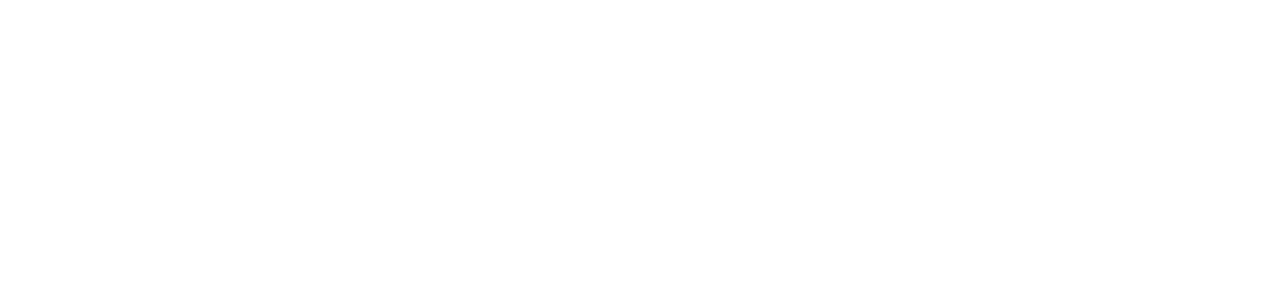
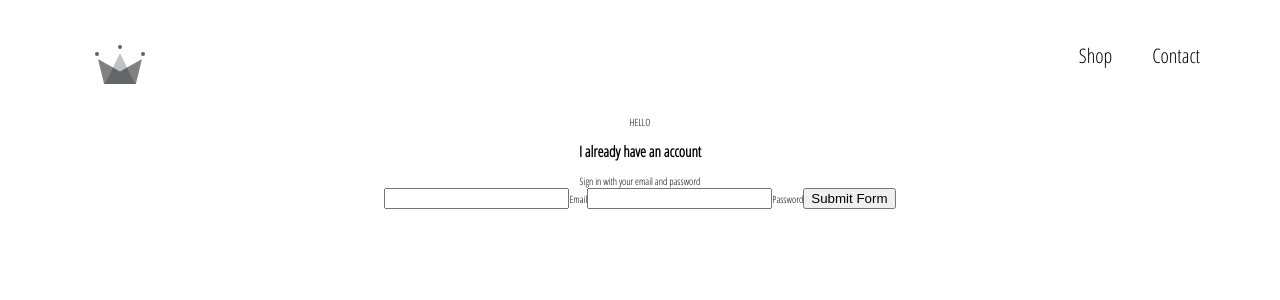
Before and after one commit to chris510/Palm-Clothing, a React (Create React App) app: page /signin in a window 1280 px wide. Shown: the top 300 px of the page. Built offline with nearby package versions, Linux system fonts and the light colour scheme.

Commit message:
Add sign in form

```diff
--- a/src/App.css
+++ b/src/App.css
@@ -4,3 +4,8 @@
   font-family: 'Open Sans Condensed';
   padding: 2rem 6rem;
 }
+
+a {
+  text-decoration: none;
+  color: black;
+}
--- a/src/App.js
+++ b/src/App.js
@@ -2,15 +2,20 @@
 import { Route, Switch } from 'react-router-dom';
 import './App.css';
 
+import Header from './components/header/header.component';
 import HomePage from './pages/homepage/homepage.component';
 import ShopPage from './pages/shop/shop.component';
+import Session from './pages/session/session.component'
+
 
 function App() {
   return (
     <div className="App">
+      <Header></Header>
       <Switch>
         <Route exact path="/" component={HomePage}></Route>
         <Route path="/shop" component={ShopPage}></Route>
+        <Route path="/signin" component={Session}></Route>
       </Switch>
     </div>
   )
--- /dev/null
+++ b/src/components/header/header.component.jsx
@@ -0,0 +1,19 @@
+import React from 'react';
+import { Link } from 'react-router-dom';
+import { ReactComponent as Logo } from '../../crown.svg'
+
+import './header.styles.scss';
+
+const Header = () => (
+  <div className="header">
+    <Link className="logo-container" to="/">
+      <Logo></Logo>
+    </Link>
+    <div className="options">
+      <Link className="option" to="./shop">Shop</Link>
+      <Link className="option" to="./shop">Contact</Link>
+    </div>
+  </div>
+)
+
+export default Header;
--- /dev/null
+++ b/src/components/header/header.styles.scss
@@ -0,0 +1,31 @@
+.header {
+  height: 7rem;
+  width: 100%;
+  display: flex;
+  justify-content: space-between;
+  margin-bottom: 2.5rem;
+
+  .logo-container {
+    height: 100%;
+    width: 7rem;
+    padding: 2.5rem;
+  }
+
+  .options {
+    width: 50%;
+    height: 100%;
+    display: flex;
+    align-items: center;
+    justify-content: flex-end;
+
+    .option {
+      padding: 1rem 2rem;
+      font-size: 2rem;
+      font-weight: 300;
+
+      &:hover {
+        color: teal;
+      }
+    }
+  }
+}
--- /dev/null
+++ b/src/components/sign-in/sign-in.component.jsx
@@ -0,0 +1,58 @@
+import React from 'react';
+import './sign-in.styles.scss';
+
+class SignIn extends React.Component {
+  constructor(props) {
+    super(props);
+
+    this.state = {
+      email: '',
+      password: ''
+    }
+  }
+
+  handleSubmit = event => {
+    event.preventDefault();
+    this.setState({
+      email: '',
+      password: ''
+    })
+  }
+
+  handleChange = event => {
+    const { value, name } = event;
+
+    this.setState({
+      [name]: value
+    })
+  }
+
+  render() {
+    return (
+      <div className="sign-in">
+        <h2 className>I already have an account</h2>
+        <span>Sign in with your email and password</span>
+        <form onSubmit={this.handleSubmit}>
+          <input
+          name="email"
+          type="email"
+          value={this.state.email}
+          onChange={this.handleChange}
+          required></input>
+          <label>Email</label>
+          <input
+            name="password"
+            type="password"
+            value={this.state.password}
+            onChange={this.handleChange}
+            required>
+          </input>
+          <label>Password</label>
+          <input type="submit" value="Submit Form"></input>
+        </form>
+      </div>
+    )
+  }
+}
+
+export default SignIn;
--- /dev/null
+++ b/src/pages/session/session.component.jsx
@@ -0,0 +1,13 @@
+import React from 'react';
+import './session.styles.scss';
+
+import SignIn from '../../components/sign-in/sign-in.component';
+
+const Session = () => (
+  <div className="session">
+  HELLO
+    <SignIn></SignIn>
+  </div>
+)
+
+export default Session;
```
Also changed, not shown: src/components/sign-in/sign-in.styles.scss (added), src/crown.svg (added), src/pages/session/session.styles.scss (added).
